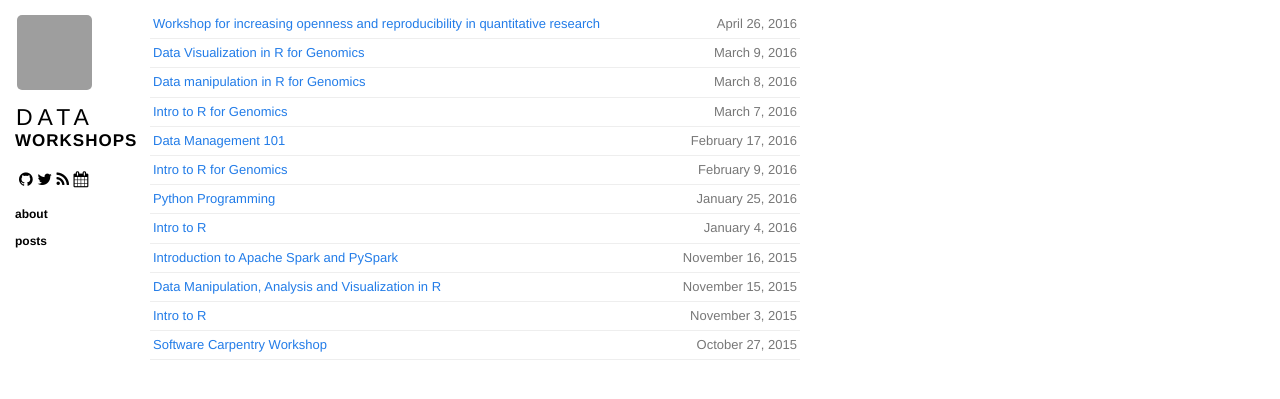
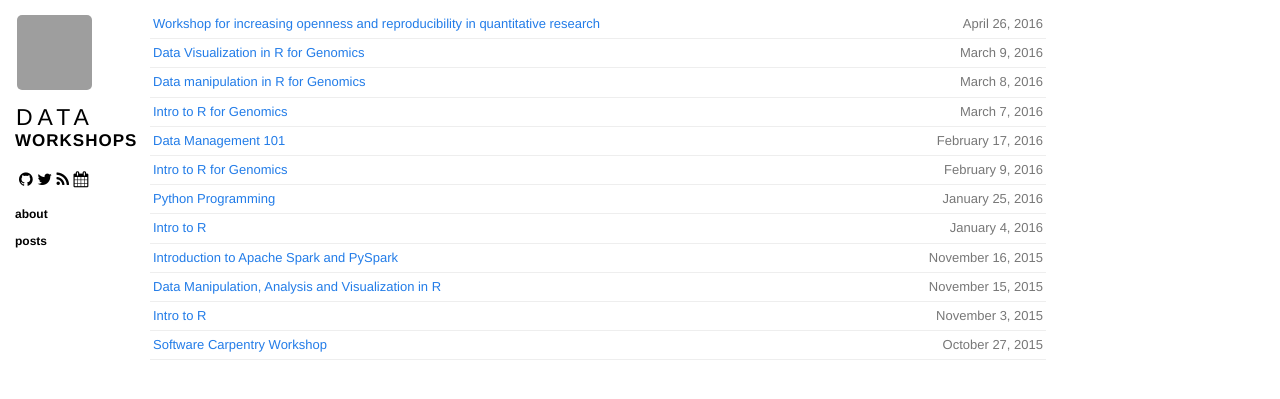
Before and after one commit to ucsdlib/workshops, a Jekyll site: the page built from index.html, in a window 1280 px wide. Shown: the top 399 px of the page. Built offline with Jekyll 4.4.1, drawn with Linux system fonts in a browser that asks for light colours; nearby versions of some CDN libraries; Markdown is read by kramdown in place of the engine named in the settings; grey boxes are pictures that could not be loaded.

Commit message:
adding css width to percentage

```diff
--- a/css/base.scss
+++ b/css/base.scss
@@ -84,7 +84,7 @@ a {
 }
 
 .content {
-  max-width: 650px;
+  max-width: 70%;
   margin-left: 150px;
   margin-right: 20px;
   margin-bottom: 50px;
```
